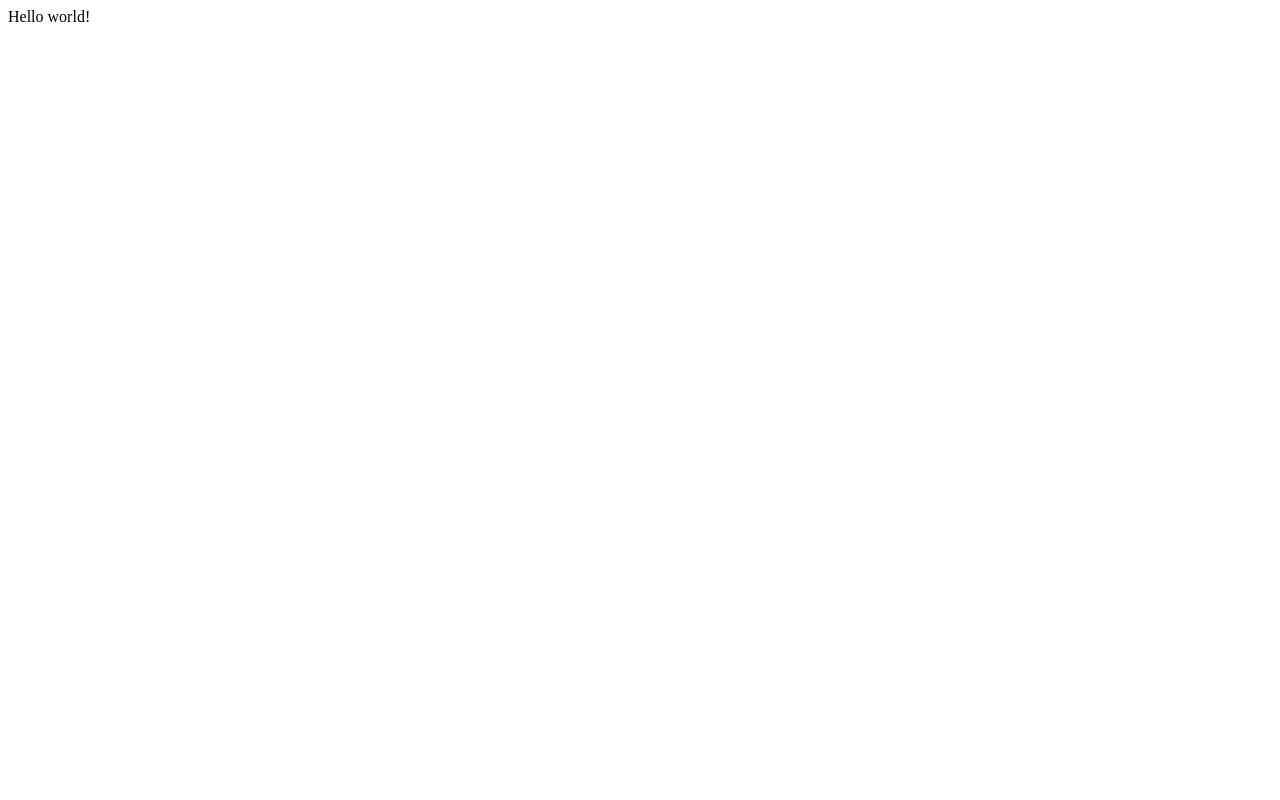
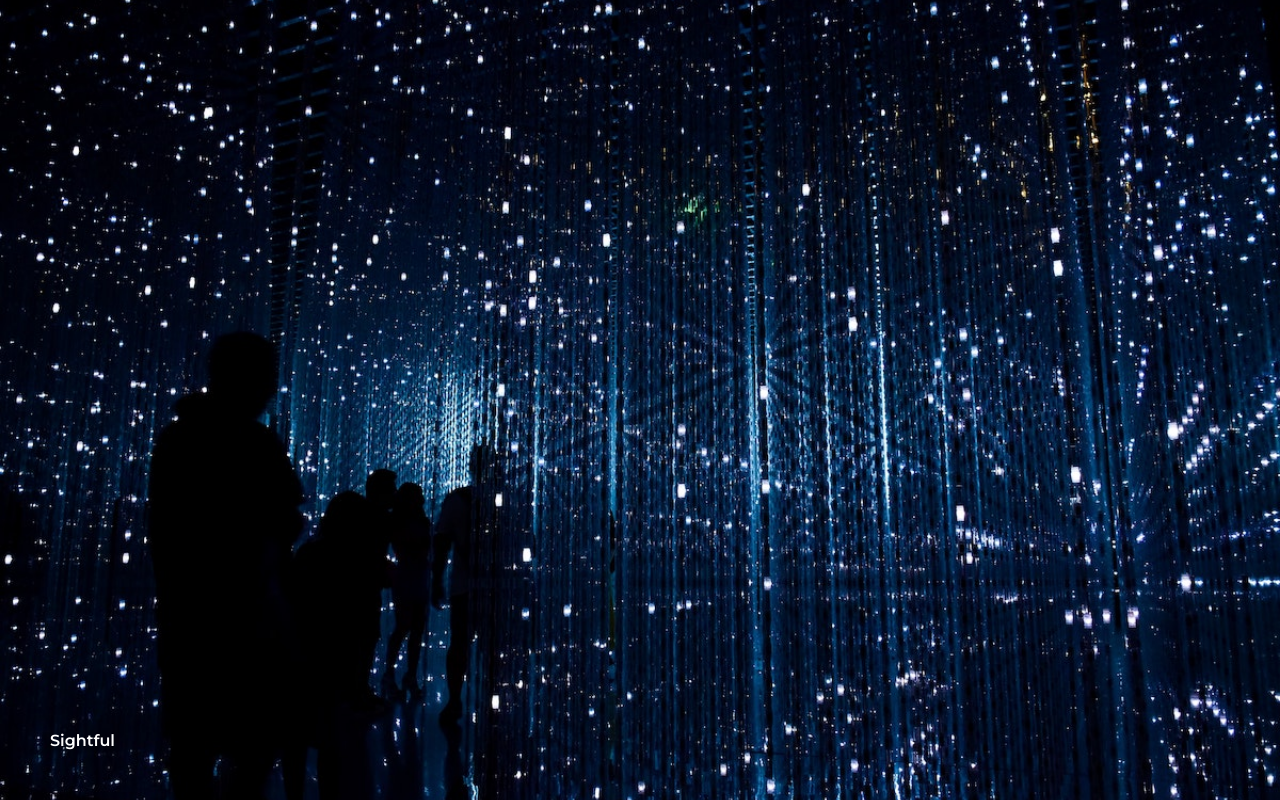
Before and after one commit to sightful/sightful.github.io, a plain HTML site: page index.html in a window 1280 px wide. Drawn offline with Linux system fonts and the light colour scheme.

Commit message:
First push for Sightful splash page
Hey, I'm coding! Weeeee..

```diff
--- a/index.html
+++ b/index.html
@@ -1,11 +1,29 @@
 <html>
-
 <head>
     <title>Sightful</title>
+    <link href="https://fonts.googleapis.com/css2?family=Montserrat:wght@600&display=swap" rel="stylesheet">
+<style>
+  html {
+    background: url(images/bg.jpg) no-repeat center center fixed;
+    -webkit-background-size: cover;
+    -moz-background-size: cover;
+    -o-background-size: cover;
+    background-size: cover;
+    font-family: 'Montserrat', sans-serif;
+    color: white;
+}
+#logo {
+  position: absolute;
+  bottom: 50px;
+  left: 50px;
+}
+</style>
 </head>
 
 <body>
-    Hello world!
+  <div id="logo">
+    Sightful
+  </div>
 </body>
 
 </html>
```
Also changed, not shown: images/bg.jpg (added).
